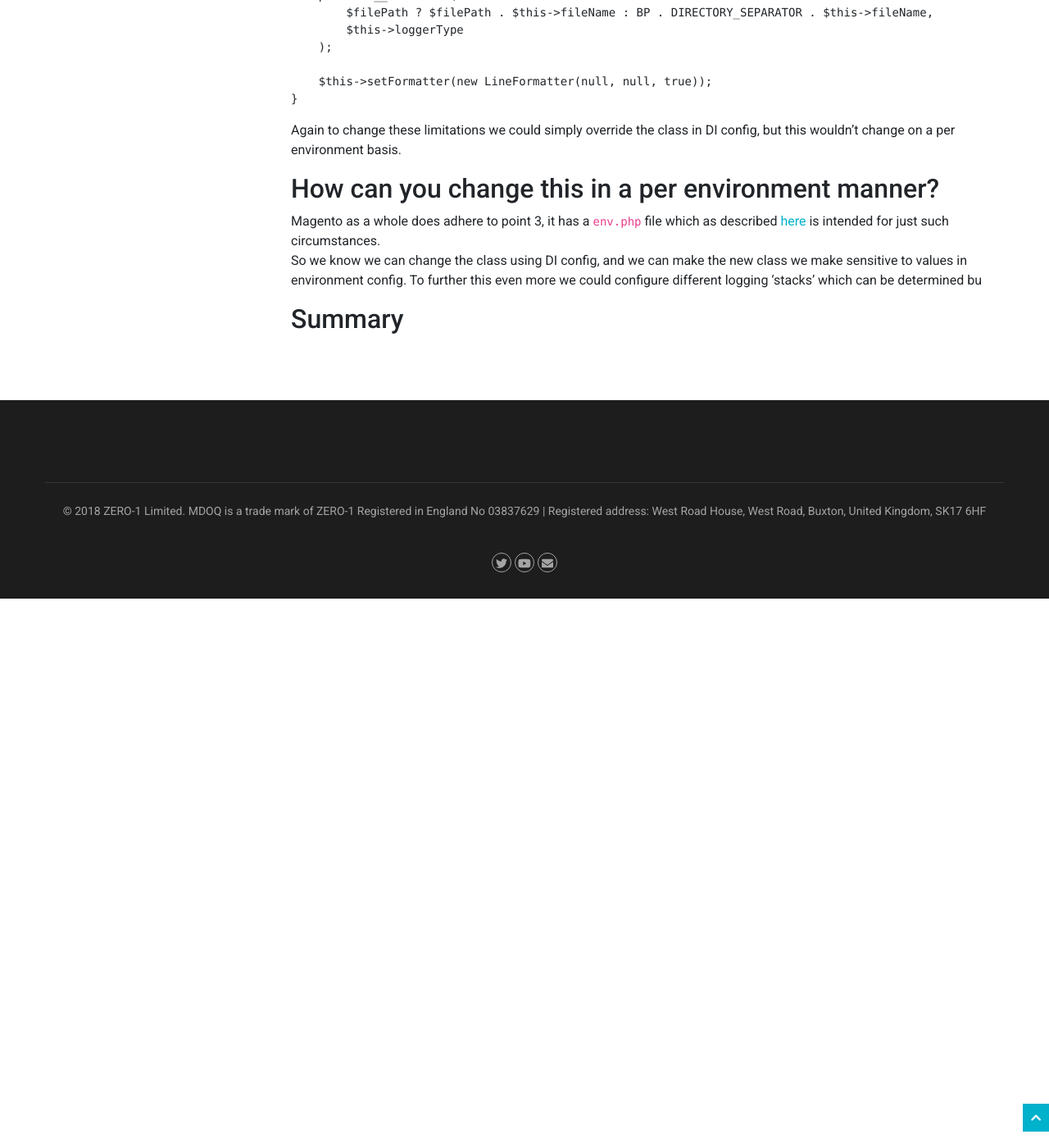
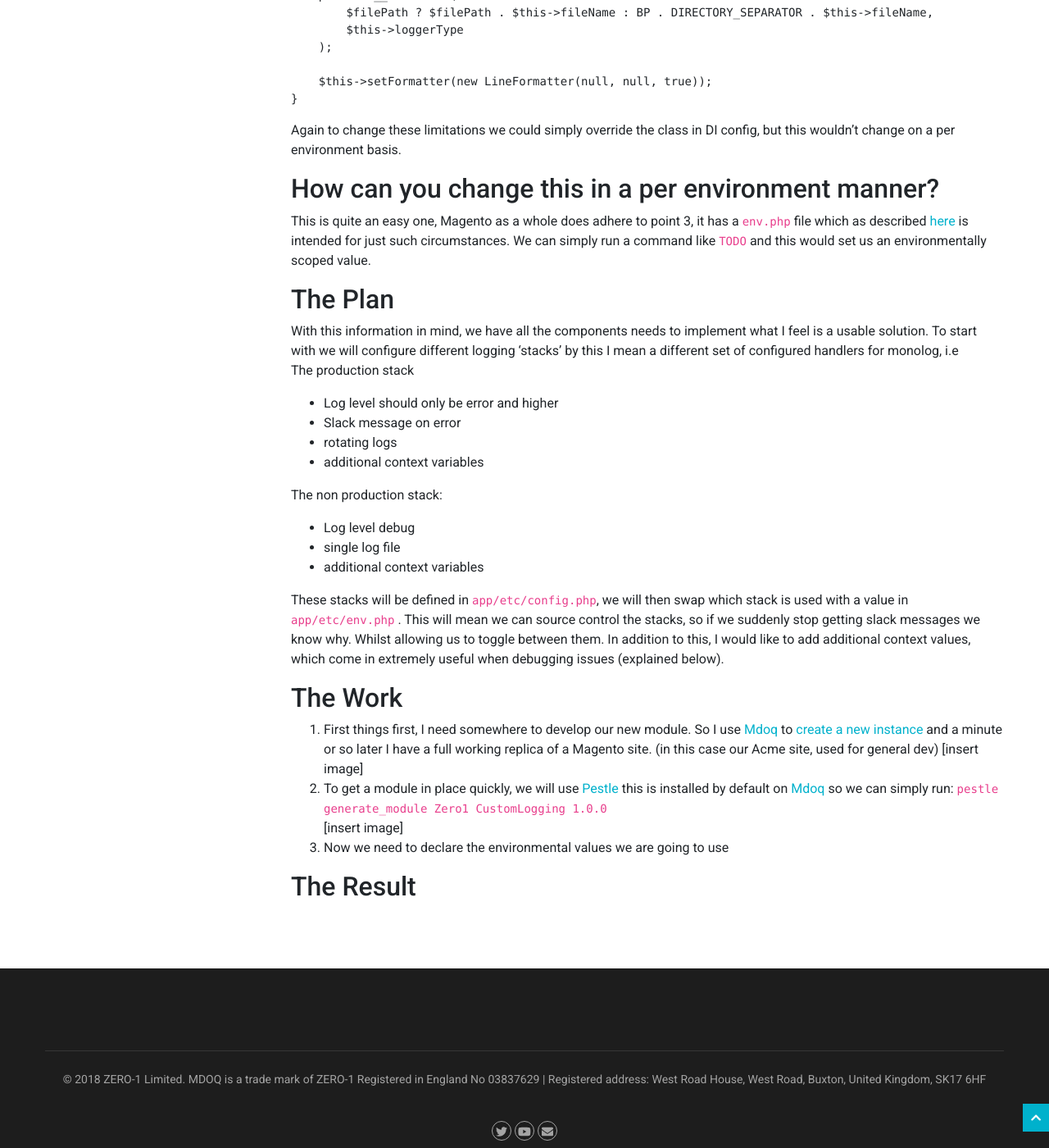
Before and after one commit to zero1limited/mdoq-docs, a Jekyll site: the page built from docs/magento2-configured-logging.md, in a window 1280 px wide and 1400 px high, scrolled down 2271 px. Shown: the whole window at 82% size. Built offline with Jekyll 4.4.1, drawn with Linux system fonts in a browser that asks for light colours; nearby versions of some CDN libraries; before the commit the page ends 3001 px from its top, so only the background shows below that.

Commit message:
configured logging

```diff
--- a/docs/magento2-configured-logging.md
+++ b/docs/magento2-configured-logging.md
@@ -116,10 +116,37 @@ Again to change these limitations we could simply override the class in DI confi
 wouldn't change on a per environment basis.
 
 ## How can you change this in a per environment manner?
-Magento as a whole does adhere to point 3, it has a `env.php` file which as described [here](https://devdocs.magento.com/guides/v2.3/config-guide/deployment/pipeline/#manage-the-configuration)
+This is quite an easy one, Magento as a whole does adhere to point 3, it has a `env.php` file which as described [here](https://devdocs.magento.com/guides/v2.3/config-guide/deployment/pipeline/#manage-the-configuration)
 is intended for just such circumstances.
-So we know we can change the class using DI config, and we can make the new class we make sensitive
- to values in environment config. To further this even more we could configure different logging 'stacks'
- which can be determined bu
+We can simply run a command like `TODO` and this would set us an environmentally scoped value.
 
-## Summary
+## The Plan
+With this information in mind, we have all the components needs to implement what I feel is a usable solution.
+To start with we will configure different logging 'stacks' by this I mean a different set of configured
+handlers for monolog, i.e
+The production stack
+- Log level should only be error and higher
+- Slack message on error
+- rotating logs
+- additional context variables
+
+The non production stack:
+- Log level debug
+- single log file
+- additional context variables
+
+These stacks will be defined in `app/etc/config.php`, we will then swap which stack is used with a value
+ in `app/etc/env.php` . This will mean we can source control the stacks, so if we suddenly stop getting
+slack messages we know why. Whilst allowing us to toggle between them. In addition to this, I would like
+to add additional context values, which come in extremely useful when debugging issues (explained below).
+
+## The Work
+1. First things first, I need somewhere to develop our new module. So I use [Mdoq](https://www.mdoq.io) to [create a new instance](https://docs.mdoq.io/tutorials/creating-a-new-instance.html)
+  and a minute or so later I have a full working replica of a Magento site. (in this case our Acme site, used for general dev)
+  [insert image]
+2. To get a module in place quickly, we will use [Pestle](https://github.com/astorm/pestle/blob/master/README.md)
+  this is installed by default on [Mdoq](https://www.mdoq.io) so we can simply run: `pestle generate_module Zero1 CustomLogging 1.0.0`
+  [insert image]
+3. Now we need to declare the environmental values we are going to use
+
+## The Result
```
